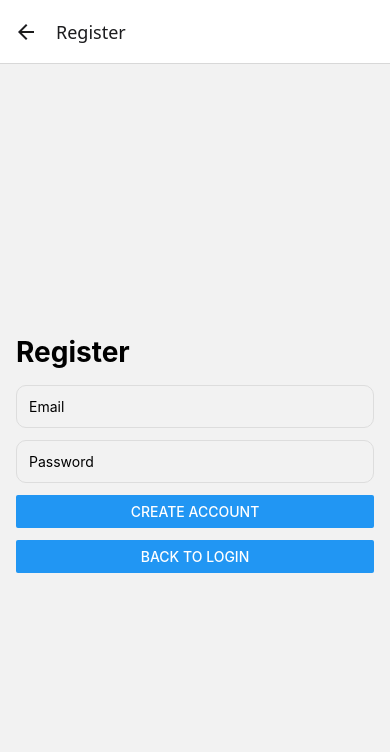
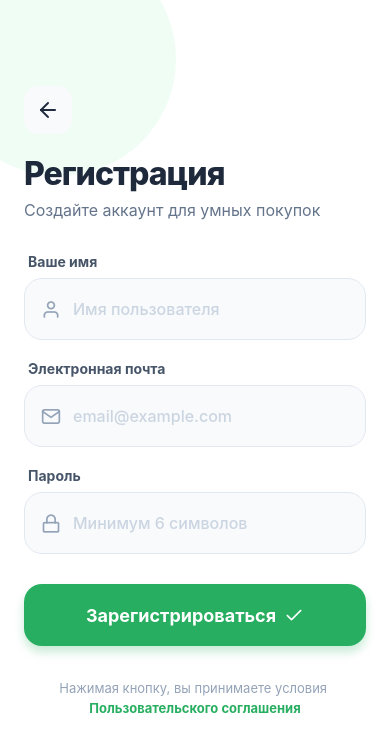
Before and after one commit to D-Arshad-Dazai-Dimash/Aqyldy-Sauda-Sebeti, a React Native app in the folder frontend/: screen /Register in a window 390 px wide. Shown: the top 752 px of the page. Built offline with nearby package versions, Linux system fonts and the light colour scheme.

Commit message:
Starter for RN frontend with Login/Registration(costomization needed) and Home page scaffold

```diff
--- a/frontend/src/app/navigation.tsx
+++ b/frontend/src/app/navigation.tsx
@@ -1,6 +1,7 @@
 import React from 'react';
 import { NavigationContainer } from '@react-navigation/native';
 import { createNativeStackNavigator } from '@react-navigation/native-stack';
+import { View, ActivityIndicator } from 'react-native'; // For Splash
 import { useAuthStore } from '../store/authStore';
 
 import LoginScreen from '../screens/LoginScreen';
@@ -9,19 +10,25 @@ import HomeScreen from '../screens/HomeScreen';
 
 const Stack = createNativeStackNavigator();
 
+// Clean Navigation Options to remove the clunky default headers
+const screenOptions = {
+  headerShown: false,
+  animation: 'fade_from_bottom' as const, // Modern transition
+};
+
 function AuthStack() {
   return (
-    <Stack.Navigator>
-      <Stack.Screen name="Login" component={LoginScreen} options={{ title: 'Login' }} />
-      <Stack.Screen name="Register" component={RegisterScreen} options={{ title: 'Register' }} />
+    <Stack.Navigator screenOptions={screenOptions}>
+      <Stack.Screen name="Login" component={LoginScreen} />
+      <Stack.Screen name="Register" component={RegisterScreen} />
     </Stack.Navigator>
   );
 }
 
 function AppStack() {
   return (
-    <Stack.Navigator>
-      <Stack.Screen name="Home" component={HomeScreen} options={{ title: 'Aqyldy' }} />
+    <Stack.Navigator screenOptions={screenOptions}>
+      <Stack.Screen name="Home" component={HomeScreen} />
     </Stack.Navigator>
   );
 }
@@ -30,7 +37,14 @@ export default function RootNavigation() {
   const token = useAuthStore((s) => s.accessToken);
   const isBootstrapping = useAuthStore((s) => s.isBootstrapping);
 
-  if (isBootstrapping) return null; // можно потом сделать Splash
+  // Elegant Splash Screen while checking JWT
+  if (isBootstrapping) {
+    return (
+      <View style={{ flex: 1, justifyContent: 'center', alignItems: 'center', backgroundColor: '#FFFFFF' }}>
+        <ActivityIndicator size="large" color="#27AE60" />
+      </View>
+    );
+  }
 
   return (
     <NavigationContainer>
--- a/frontend/src/screens/LoginScreen.tsx
+++ b/frontend/src/screens/LoginScreen.tsx
@@ -10,7 +10,8 @@ import {
   SafeAreaView,
   StatusBar,
   Dimensions,
-  ScrollView
+  ScrollView,
+  ActivityIndicator
 } from 'react-native';
 import { useAuthStore } from '../store/authStore';
 import Feather from 'react-native-vector-icons/Feather';
@@ -25,12 +26,16 @@ export default function LoginScreen({ navigation }: any) {
   const [loading, setLoading] = React.useState(false);
 
   const onSubmit = async () => {
+    if (!email || !password) {
+      setError('Введите email и пароль');
+      return;
+    }
     setError(null);
     setLoading(true);
     try {
       await login(email.trim(), password);
     } catch (e: any) {
-      setError(e?.response?.data?.message ?? 'Ошибка входа');
+      setError(e?.response?.data?.message ?? 'Неверный логин или пароль');
     } finally {
       setLoading(false);
     }
@@ -41,7 +46,7 @@ export default function LoginScreen({ navigation }: any) {
       <StatusBar barStyle="dark-content" backgroundColor="#FFFFFF" />
 
       <KeyboardAvoidingView
-        behavior={Platform.OS === 'ios' ? 'padding' : undefined}
+        behavior={Platform.OS === 'ios' ? 'padding' : 'height'}
         style={{ flex: 1 }}
       >
         <ScrollView
@@ -49,15 +54,15 @@ export default function LoginScreen({ navigation }: any) {
           showsVerticalScrollIndicator={false}
           keyboardShouldPersistTaps="handled"
         >
-          {/* Декоративный элемент для стиля */}
+          {/* Декоративный "умный" фон */}
           <View style={styles.headerDecoration} />
 
           <View style={styles.header}>
             <View style={styles.logoContainer}>
-              <Feather name="shopping-bag" size={40} color="#27AE60" />
+              <Feather name="shopping-bag" size={42} color="#27AE60" />
             </View>
             <Text style={styles.title}>Aqyldy Sebet</Text>
-            <Text style={styles.subtitle}>Умные покупки начинаются здесь</Text>
+            <Text style={styles.subtitle}>Smart Retail Ecosystem</Text>
           </View>
 
           <View style={styles.formCard}>
@@ -65,7 +70,7 @@ export default function LoginScreen({ navigation }: any) {
             <View style={styles.inputContainer}>
               <Feather name="mail" size={20} color="#94A3B8" />
               <TextInput
-                placeholder="email@example.com"
+                placeholder="example@mail.com"
                 autoCapitalize="none"
                 keyboardType="email-address"
                 value={email}
@@ -96,22 +101,29 @@ export default function LoginScreen({ navigation }: any) {
             )}
 
             <TouchableOpacity
-              activeOpacity={0.85}
+              activeOpacity={0.8}
               style={[styles.loginButton, loading && styles.disabledButton]}
               onPress={onSubmit}
               disabled={loading}
             >
-              <Text style={styles.buttonText}>
-                {loading ? 'Загрузка...' : 'Войти'}
-              </Text>
-              {!loading && <Feather name="arrow-right" size={20} color="#FFF" />}
+              {loading ? (
+                <ActivityIndicator color="#FFF" />
+              ) : (
+                <>
+                  <Text style={styles.buttonText}>Войти</Text>
+                  <Feather name="arrow-right" size={20} color="#FFF" />
+                </>
+              )}
             </TouchableOpacity>
           </View>
 
           <View style={styles.footer}>
-            <TouchableOpacity onPress={() => navigation.navigate('Register')}>
+            <TouchableOpacity
+              activeOpacity={0.6}
+              onPress={() => navigation.navigate('Register')}
+            >
               <Text style={styles.footerText}>
-                У вас еще нет аккаунта? <Text style={styles.linkText}>Создать</Text>
+                Нет аккаунта? <Text style={styles.linkText}>Создать сейчас</Text>
               </Text>
             </TouchableOpacity>
           </View>
@@ -122,133 +134,80 @@ export default function LoginScreen({ navigation }: any) {
 }
 
 const styles = StyleSheet.create({
-  safeArea: {
-    flex: 1,
-    backgroundColor: '#FFFFFF',
-  },
+  safeArea: { flex: 1, backgroundColor: '#FFFFFF' },
   scrollContent: {
     flexGrow: 1,
-    paddingHorizontal: 24,
+    paddingHorizontal: 28,
     paddingBottom: 40,
-    justifyContent: 'center',
+    justifyContent: 'center'
   },
   headerDecoration: {
     position: 'absolute',
-    top: -width * 0.2,
-    right: -width * 0.1,
-    width: width * 0.6,
-    height: width * 0.6,
-    borderRadius: width * 0.3,
+    top: -width * 0.25,
+    right: -width * 0.15,
+    width: width * 0.7,
+    height: width * 0.7,
+    borderRadius: width * 0.35,
     backgroundColor: '#F0FDF4',
     zIndex: -1,
   },
-  header: {
-    alignItems: 'center',
-    marginBottom: 40,
-  },
+  header: { alignItems: 'center', marginBottom: 45 },
   logoContainer: {
-    width: 84,
-    height: 84,
-    borderRadius: 28,
+    width: 88,
+    height: 88,
+    borderRadius: 30,
     backgroundColor: '#FFFFFF',
     justifyContent: 'center',
     alignItems: 'center',
     marginBottom: 20,
-    // Тени для iOS
+    elevation: 10,
     shadowColor: '#27AE60',
-    shadowOffset: { width: 0, height: 10 },
-    shadowOpacity: 0.15,
-    shadowRadius: 20,
-    // Тени для Android
-    elevation: 8,
+    shadowOffset: { width: 0, height: 12 },
+    shadowOpacity: 0.2,
+    shadowRadius: 15,
   },
-  title: {
-    fontSize: 32,
-    fontWeight: '800',
-    color: '#1E293B',
-    letterSpacing: -1,
-  },
-  subtitle: {
-    fontSize: 16,
-    color: '#64748B',
-    marginTop: 8,
-  },
-  formCard: {
-    width: '100%',
-  },
-  inputLabel: {
-    fontSize: 14,
-    fontWeight: '600',
-    color: '#475569',
-    marginBottom: 8,
-    marginLeft: 4,
-  },
+  title: { fontSize: 34, fontWeight: '900', color: '#1E293B', letterSpacing: -1 },
+  subtitle: { fontSize: 16, color: '#64748B', marginTop: 6, fontWeight: '500' },
+  formCard: { width: '100%' },
+  inputLabel: { fontSize: 14, fontWeight: '700', color: '#475569', marginBottom: 10, marginLeft: 4 },
   inputContainer: {
     flexDirection: 'row',
     alignItems: 'center',
     backgroundColor: '#F8FAFC',
-    borderWidth: 1.5,
-    borderColor: '#F1F5F9',
-    borderRadius: 18,
-    paddingHorizontal: 16,
-    marginBottom: 20,
-    height: 60,
+    borderWidth: 1,
+    borderColor: '#E2E8F0',
+    borderRadius: 20,
+    paddingHorizontal: 18,
+    marginBottom: 22,
+    height: 64,
   },
-  input: {
-    flex: 1,
-    marginLeft: 12,
-    fontSize: 16,
-    color: '#1E293B',
-    fontWeight: '500',
-  },
+  input: { flex: 1, marginLeft: 12, fontSize: 16, color: '#1E293B', fontWeight: '500' },
   errorBox: {
     flexDirection: 'row',
     alignItems: 'center',
     backgroundColor: '#FEF2F2',
-    padding: 12,
-    borderRadius: 12,
+    padding: 14,
+    borderRadius: 16,
     marginBottom: 20,
   },
-  errorText: {
-    color: '#EF4444',
-    fontSize: 14,
-    marginLeft: 8,
-    fontWeight: '500',
-  },
+  errorText: { color: '#EF4444', fontSize: 14, marginLeft: 8, fontWeight: '600' },
   loginButton: {
     backgroundColor: '#27AE60',
-    height: 60,
-    borderRadius: 18,
+    height: 64,
+    borderRadius: 20,
     flexDirection: 'row',
     justifyContent: 'center',
     alignItems: 'center',
     shadowColor: '#27AE60',
-    shadowOffset: { width: 0, height: 6 },
+    shadowOffset: { width: 0, height: 8 },
     shadowOpacity: 0.3,
-    shadowRadius: 10,
-    elevation: 6,
+    shadowRadius: 12,
+    elevation: 8,
     marginTop: 10,
   },
-  disabledButton: {
-    opacity: 0.6,
-    backgroundColor: '#94A3B8',
-  },
-  buttonText: {
-    color: '#FFFFFF',
-    fontSize: 18,
-    fontWeight: '700',
-    marginRight: 8,
-  },
-  footer: {
-    marginTop: 30,
-    alignItems: 'center',
-  },
-  footerText: {
-    fontSize: 15,
-    color: '#64748B',
-  },
-  linkText: {
-    color: '#27AE60',
-    fontWeight: '700',
-  },
+  disabledButton: { opacity: 0.7, backgroundColor: '#94A3B8' },
+  buttonText: { color: '#FFFFFF', fontSize: 18, fontWeight: '800', marginRight: 10 },
+  footer: { marginTop: 35, alignItems: 'center' },
+  footerText: { fontSize: 15, color: '#64748B', fontWeight: '500' },
+  linkText: { color: '#27AE60', fontWeight: '800' },
 });
--- a/frontend/src/screens/RegisterScreen.tsx
+++ b/frontend/src/screens/RegisterScreen.tsx
@@ -1,46 +1,251 @@
 import React from 'react';
-import { View, Text, TextInput, Button, StyleSheet } from 'react-native';
+import {
+  View,
+  Text,
+  TextInput,
+  TouchableOpacity,
+  StyleSheet,
+  KeyboardAvoidingView,
+  Platform,
+  SafeAreaView,
+  StatusBar,
+  ScrollView,
+  Dimensions
+} from 'react-native';
 import { useAuthStore } from '../store/authStore';
+import Feather from 'react-native-vector-icons/Feather';
+
+const { width } = Dimensions.get('window');
 
 export default function RegisterScreen({ navigation }: any) {
   const register = useAuthStore((s) => s.register);
 
+  const [name, setName] = React.useState('');
   const [email, setEmail] = React.useState('');
   const [password, setPassword] = React.useState('');
   const [error, setError] = React.useState<string | null>(null);
   const [loading, setLoading] = React.useState(false);
 
   const onSubmit = async () => {
+    if (!email || !password) {
+      setError('Пожалуйста, заполните все поля');
+      return;
+    }
     setError(null);
     setLoading(true);
     try {
       await register(email.trim(), password);
     } catch (e: any) {
-      setError(e?.response?.data?.message ?? 'Register failed');
+      setError(e?.response?.data?.message ?? 'Ошибка регистрации');
     } finally {
       setLoading(false);
     }
   };
 
   return (
-    <View style={styles.container}>
-      <Text style={styles.title}>Register</Text>
+    <SafeAreaView style={styles.safeArea}>
+      <StatusBar barStyle="dark-content" backgroundColor="#FFFFFF" />
 
-      <TextInput placeholder="Email" autoCapitalize="none" value={email} onChangeText={setEmail} style={styles.input} />
-      <TextInput placeholder="Password" secureTextEntry value={password} onChangeText={setPassword} style={styles.input} />
+      <KeyboardAvoidingView
+        behavior={Platform.OS === 'ios' ? 'padding' : 'height'}
+        style={{ flex: 1 }}
+      >
+        <ScrollView
+          contentContainerStyle={styles.scrollContent}
+          showsVerticalScrollIndicator={false}
+          keyboardShouldPersistTaps="handled"
+        >
+          {/* Фоновый декор */}
+          <View style={styles.headerDecoration} />
 
-      {error ? <Text style={styles.error}>{error}</Text> : null}
+          <TouchableOpacity
+            style={styles.backButton}
+            onPress={() => navigation.goBack()}
+            hitSlop={{ top: 20, bottom: 20, left: 20, right: 20 }} // Увеличиваем зону нажатия
+          >
+            <Feather name="arrow-left" size={24} color="#1E293B" />
+          </TouchableOpacity>
 
-      <Button title={loading ? '...' : 'Create account'} onPress={onSubmit} disabled={loading} />
-      <View style={{ height: 12 }} />
-      <Button title="Back to Login" onPress={() => navigation.goBack()} />
-    </View>
+          <View style={styles.headerTextContainer}>
+            <Text style={styles.title}>Регистрация</Text>
+            <Text style={styles.subtitle}>Создайте аккаунт для умных покупок</Text>
+          </View>
+
+          <View style={styles.formCard}>
+            <Text style={styles.inputLabel}>Ваше имя</Text>
+            <View style={styles.inputContainer}>
+              <Feather name="user" size={20} color="#94A3B8" />
+              <TextInput
+                placeholder="Имя пользователя"
+                value={name}
+                onChangeText={setName}
+                style={styles.input}
+                placeholderTextColor="#CBD5E1"
+              />
+            </View>
+
+            <Text style={styles.inputLabel}>Электронная почта</Text>
+            <View style={styles.inputContainer}>
+              <Feather name="mail" size={20} color="#94A3B8" />
+              <TextInput
+                placeholder="email@example.com"
+                autoCapitalize="none"
+                keyboardType="email-address"
+                value={email}
+                onChangeText={setEmail}
+                style={styles.input}
+                placeholderTextColor="#CBD5E1"
+              />
+            </View>
+
+            <Text style={styles.inputLabel}>Пароль</Text>
+            <View style={styles.inputContainer}>
+              <Feather name="lock" size={20} color="#94A3B8" />
+              <TextInput
+                placeholder="Минимум 6 символов"
+                secureTextEntry
+                value={password}
+                onChangeText={setPassword}
+                style={styles.input}
+                placeholderTextColor="#CBD5E1"
+              />
+            </View>
+
+            {error && (
+              <View style={styles.errorBox}>
+                <Feather name="alert-circle" size={16} color="#EF4444" />
+                <Text style={styles.errorText}>{error}</Text>
+              </View>
+            )}
+
+            <TouchableOpacity
+              activeOpacity={0.8}
+              style={[styles.registerButton, loading && styles.disabledButton]}
+              onPress={onSubmit}
+              disabled={loading}
+            >
+              <Text style={styles.buttonText}>
+                {loading ? 'Создание...' : 'Зарегистрироваться'}
+              </Text>
+              {!loading && <Feather name="check" size={20} color="#FFF" style={{marginLeft: 8}} />}
+            </TouchableOpacity>
+          </View>
+
+          <View style={styles.footer}>
+            <Text style={styles.termsText}>
+              Нажимая кнопку, вы принимаете условия {'\n'}
+              <Text style={styles.linkTextInline}>Пользовательского соглашения</Text>
+            </Text>
+          </View>
+        </ScrollView>
+      </KeyboardAvoidingView>
+    </SafeAreaView>
   );
 }
 
 const styles = StyleSheet.create({
-  container: { padding: 16, flex: 1, justifyContent: 'center' },
-  title: { fontSize: 28, fontWeight: '700', marginBottom: 16 },
-  input: { borderWidth: 1, borderColor: '#ddd', padding: 12, borderRadius: 10, marginBottom: 12 },
-  error: { color: 'red', marginBottom: 12 },
+  safeArea: { flex: 1, backgroundColor: '#FFFFFF' },
+  scrollContent: {
+    flexGrow: 1,
+    paddingHorizontal: 24,
+    paddingBottom: 40,
+    justifyContent: 'center'
+  },
+  headerDecoration: {
+    position: 'absolute',
+    top: -width * 0.15,
+    left: -width * 0.15,
+    width: width * 0.6,
+    height: width * 0.6,
+    borderRadius: width * 0.3,
+    backgroundColor: '#F0FDF4',
+    zIndex: -1,
+  },
+  backButton: {
+    width: 48,
+    height: 48,
+    borderRadius: 14,
+    backgroundColor: '#F8FAFC',
+    justifyContent: 'center',
+    alignItems: 'center',
+    marginBottom: 20,
+    marginTop: Platform.OS === 'android' ? 10 : 0,
+  },
+  headerTextContainer: { marginBottom: 32 },
+  title: {
+    fontSize: 32,
+    fontWeight: '800',
+    color: '#1E293B',
+    letterSpacing: -1
+  },
+  subtitle: {
+    fontSize: 16,
+    color: '#64748B',
+    marginTop: 6,
+    lineHeight: 22
+  },
+  formCard: { width: '100%' },
+  inputLabel: {
+    fontSize: 14,
+    fontWeight: '700',
+    color: '#475569',
+    marginBottom: 8,
+    marginLeft: 4
+  },
+  inputContainer: {
+    flexDirection: 'row',
+    alignItems: 'center',
+    backgroundColor: '#F8FAFC',
+    borderWidth: 1,
+    borderColor: '#E2E8F0',
+    borderRadius: 18,
+    paddingHorizontal: 16,
+    marginBottom: 20,
+    height: 62,
+  },
+  input: {
+    flex: 1,
+    marginLeft: 12,
+    fontSize: 16,
+    color: '#1E293B',
+    fontWeight: '500'
+  },
+  errorBox: {
+    flexDirection: 'row',
+    alignItems: 'center',
+    backgroundColor: '#FEF2F2',
+    padding: 14,
+    borderRadius: 14,
+    marginBottom: 20,
+  },
+  errorText: {
+    color: '#EF4444',
+    fontSize: 14,
+    marginLeft: 8,
+    fontWeight: '600'
+  },
+  registerButton: {
+    backgroundColor: '#27AE60',
+    height: 62,
+    borderRadius: 18,
+    flexDirection: 'row',
+    justifyContent: 'center',
+    alignItems: 'center',
+    shadowColor: '#27AE60',
+    shadowOffset: { width: 0, height: 6 },
+    shadowOpacity: 0.25,
+    shadowRadius: 10,
+    elevation: 6,
+    marginTop: 10,
+  },
+  disabledButton: { opacity: 0.6, backgroundColor: '#94A3B8' },
+  buttonText: { color: '#FFFFFF', fontSize: 18, fontWeight: '700' },
+  footer: { marginTop: 32, alignItems: 'center' },
+  termsText: {
+    fontSize: 13,
+    color: '#94A3B8',
+    textAlign: 'center',
+    lineHeight: 20
+  },
+  linkTextInline: { color: '#27AE60', fontWeight: '700' },
 });
```
Also changed, not shown: 2 other files (tests, documents, lock files or other folders).
